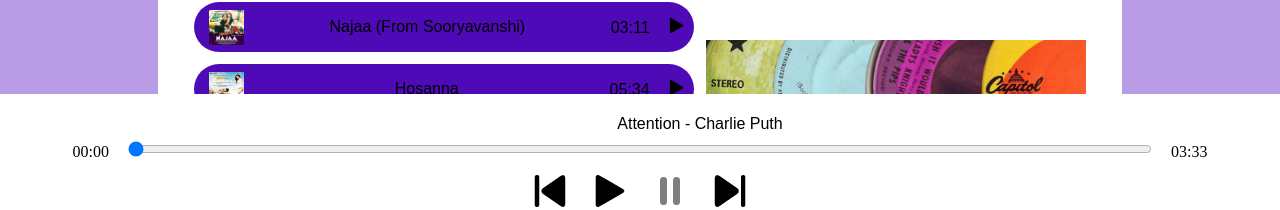
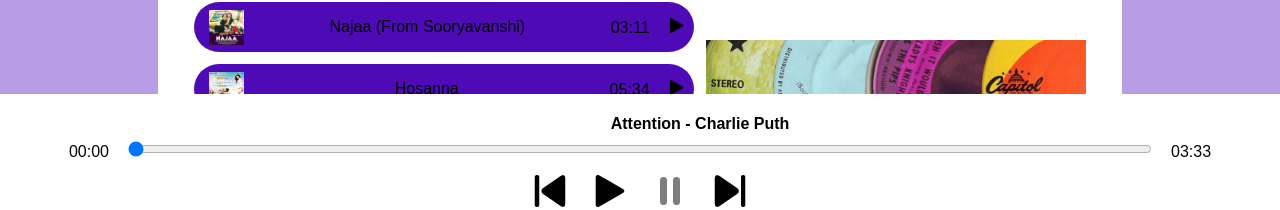
Before and after one commit to tushmahe/Raag---Songs, a plain HTML site: page index.html in a window 1280 px wide. Shown: the part 576-786 px from the top of the page. Drawn offline with Linux system fonts and the light colour scheme.

Commit message:
Update style.css

```diff
--- a/style.css
+++ b/style.css
@@ -151,9 +151,11 @@ nav ul{
 }
 #time{
     padding-right: 15px;
+    font-family: 'Varela Round', sans-serif;
 }
 #ftime{
     padding-left: 15px;
+    font-family: 'Varela Round', sans-serif;
 }
 #myProgressBar{
     width: 80vw;
@@ -173,4 +175,5 @@ nav ul{
     padding-top: 8px;
     padding-left: 20px;
     font-family: 'Varela Round', sans-serif;
+    font-weight: bolder;
 }
```
